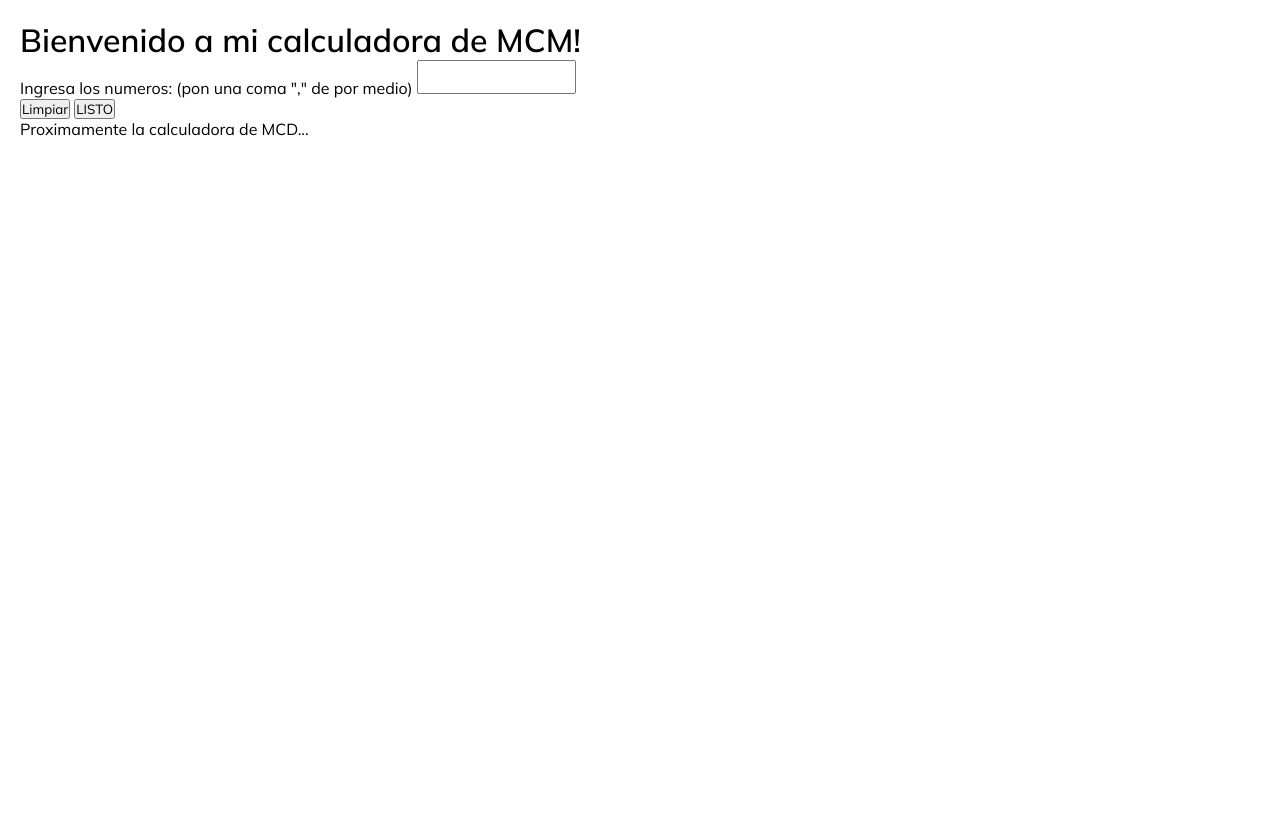
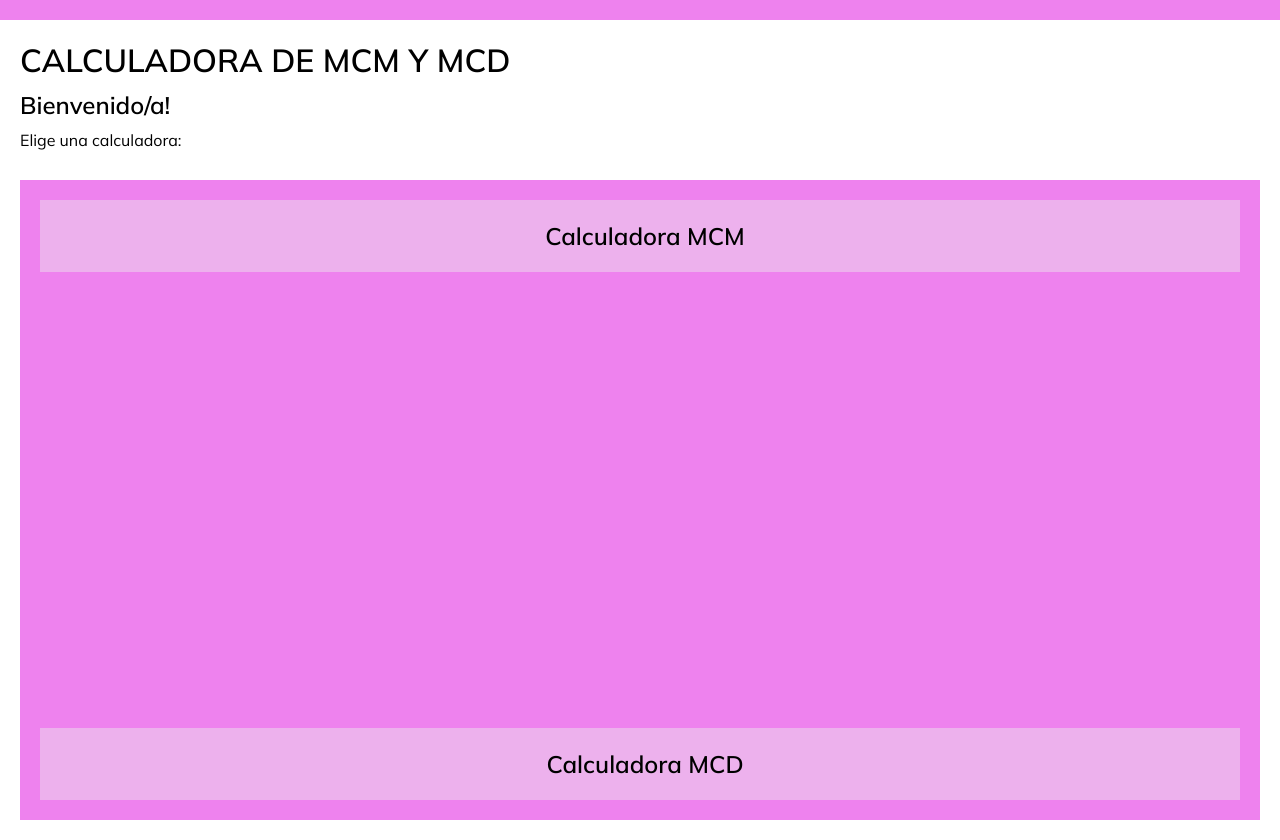
Before and after one commit to EsmeraldaMarin/MCM, a plain HTML site: page index.html in a window 1280 px wide. Before the commit the page ends 800 px from the top, so only its background shows below. Drawn offline with Linux system fonts and the light colour scheme.

Commit message:
Update index.html

```diff
--- a/index.html
+++ b/index.html
@@ -1,28 +1,25 @@
 <!DOCTYPE html>
 <html lang="en">
+
 <head>
     <meta charset="UTF-8">
     <meta http-equiv="X-UA-Compatible" content="IE=edge">
     <meta name="viewport" content="width=device-width, initial-scale=1.0">
     <link rel="stylesheet" href="styles.css">
-    <title>MCM</title>
+    <title>CALCULADORA mult y div</title>
 </head>
-<body>
-    <h1>Bienvenido a mi calculadora de MCM!</h1>
-    <div>
-        <div class="input">
-            <label for="numeros">Ingresa los numeros: <span>(pon una coma "," de por medio)</span></label>
-            <textarea name="numeros" id="numeros" ></textarea>
-        </div>
-        <div class="buttons">
-            <button class="lim" id="lim">Limpiar</button>
-            <button class="lis" id="lis">LISTO</button>
-        </div>
-        <div class="respuesta"id="rta">
-        </div>
-    </div>
-    <span>Proximamente la calculadora de MCD...</span>
+
+<body class="inicio">
+    <header></header>
+    <h1>CALCULADORA DE MCM Y MCD</h1>
+    <h2>Bienvenido/a!</h2>
+    <span>Elige una calculadora:</span>
+    <ul class="section">
+        <li><a href="MCM.html">Calculadora MCM</a></li>
+        <li><a href="MCD.html">Calculadora MCD</a></li>
+    </ul>
     <script src="index.js"></script>
 
 </body>
+
 </html>
```
